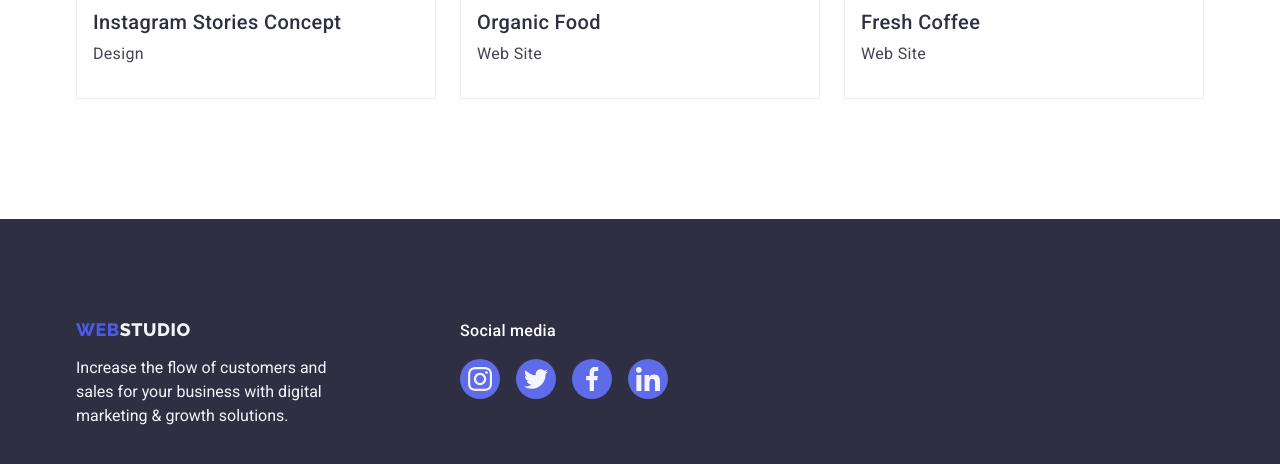
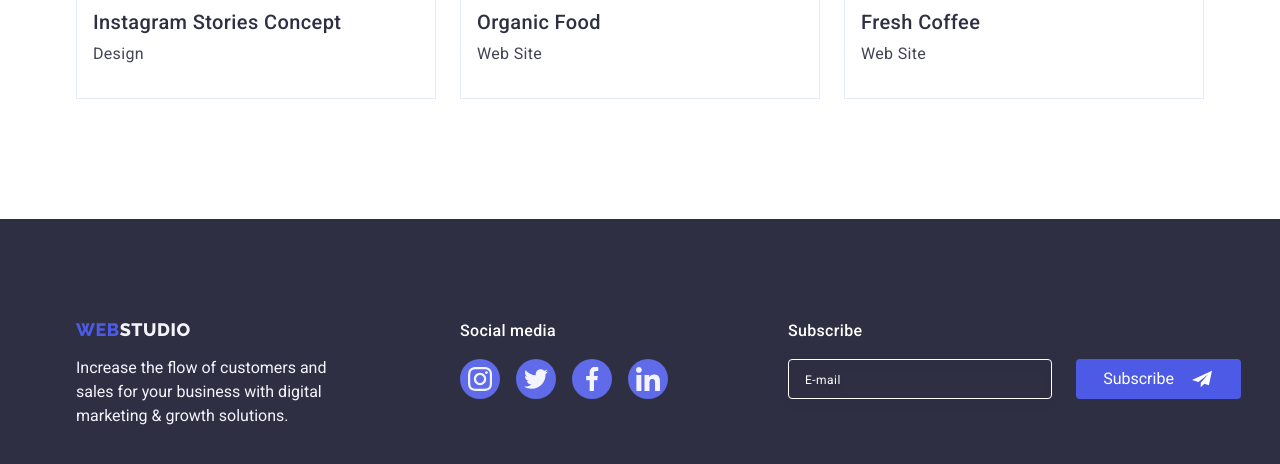
Before and after one commit to Santel1/goit-markup-hw-06, a plain HTML site: page portfolio.html in a window 1280 px wide. Shown: the part 1551-2015 px from the top of the page. Drawn offline with nearby package versions, Linux system fonts and the light colour scheme.

Commit message:
Update portfolio.html

```diff
--- a/portfolio.html
+++ b/portfolio.html
@@ -345,6 +345,24 @@
             </li>
           </ul>
         </div>
+        <form class="form-subscribe">
+          <p class="subscribe-text">Subscribe</p>
+          <label for="subscribe"></label>
+          <div class="subscribe-wrapper">
+            <input
+              class="subscribe-input"
+              type="email"
+              name="subscribe"
+              placeholder="E-mail"
+            />
+            <button class="subscribe-btn" type="submit">
+              Subscribe
+              <svg class="subscribe-icon" width="24" height="20">
+                <use href="./images/icon.svg#icon-frame"></use>
+              </svg>
+            </button>
+          </div>
+        </form>
       </div>
     </footer>
   </body>
```
